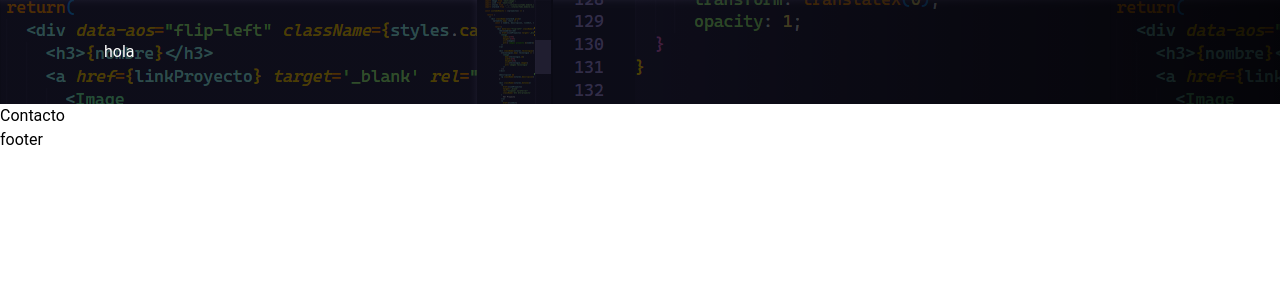
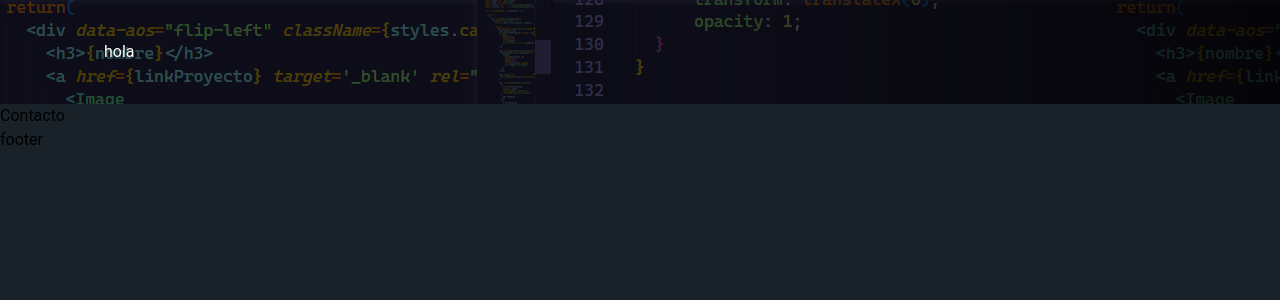
Before and after one commit to vspeed21/portafolio, a Next.js app: page /contacto in a window 1280 px wide. Shown: the top 300 px of the page. Built offline with nearby package versions, Linux system fonts and the light colour scheme.

Commit message:
dark class to body added

```diff
--- a/src/layout/Layout.js
+++ b/src/layout/Layout.js
@@ -14,9 +14,11 @@ const Layout = ({children, pagina, informacion}) => {
         <meta name="keywords" content="portafolio web, proyectos web, skills" />
       </Head>
 
+      <body className="bg-body-dark h-screen">
         <Header informacion={informacion} />
           {children}
         <Footer />
+      </body>
 
     </>
   )
```
